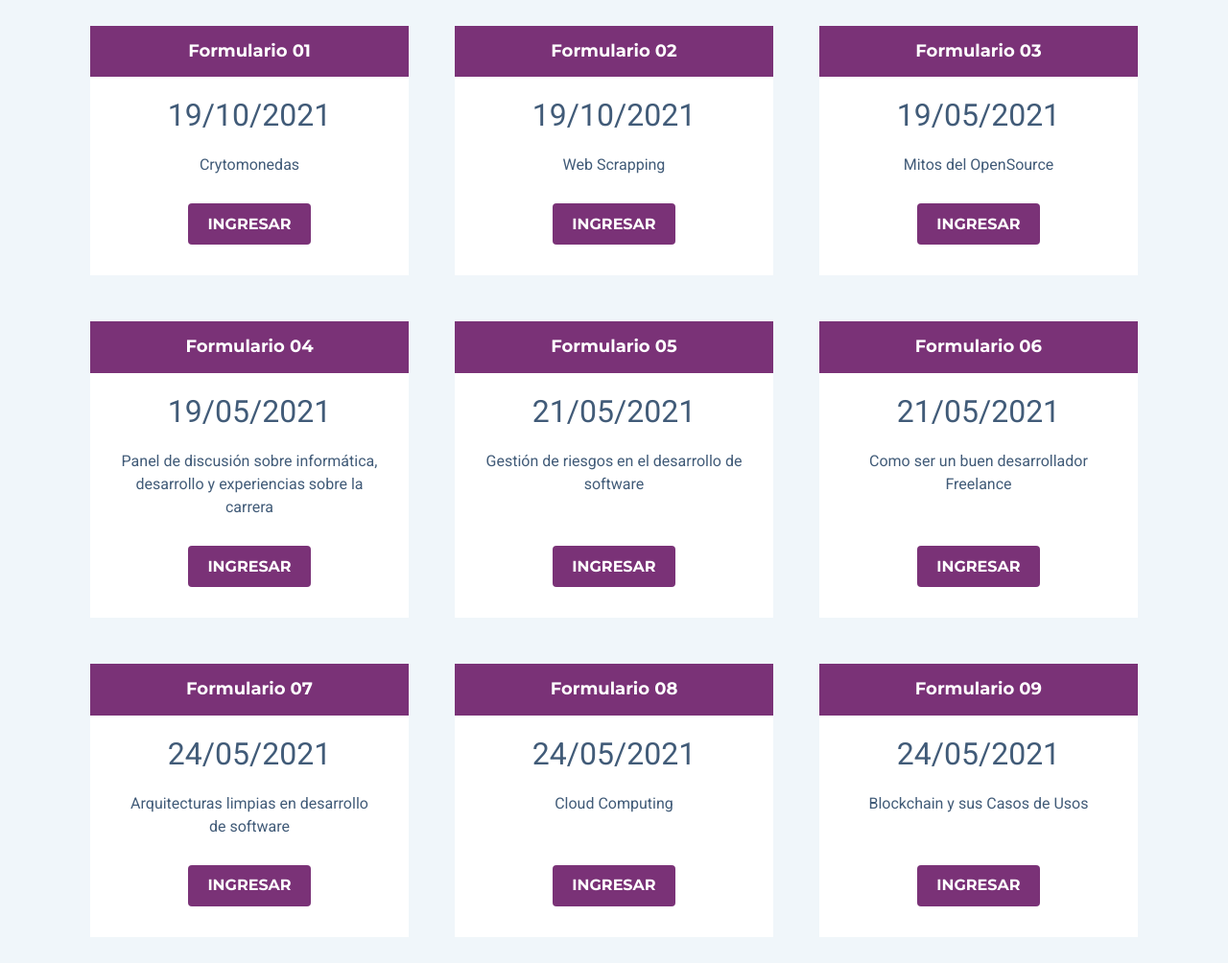
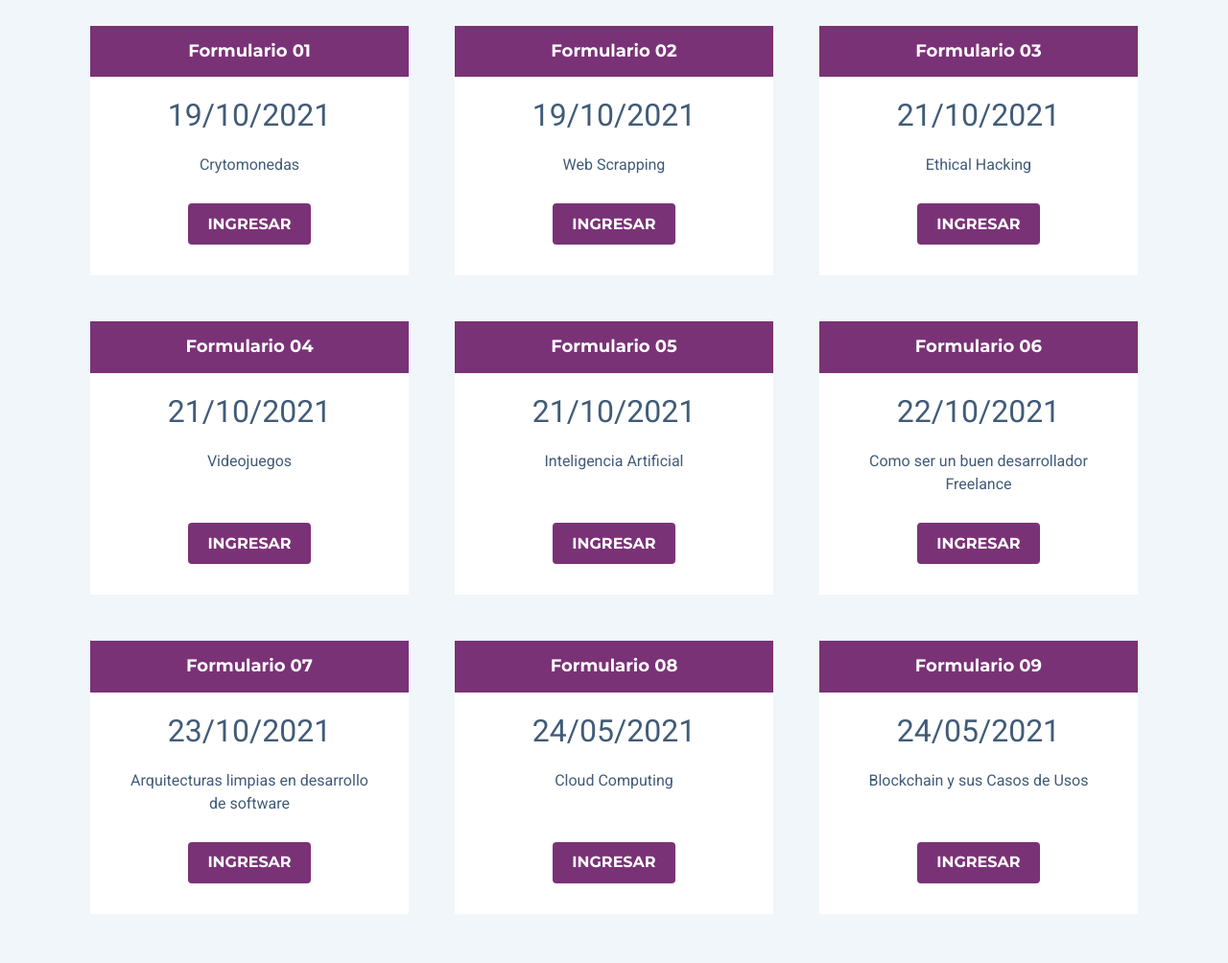
Before and after one commit to catec-upt/catec-upt.github.io, a website with bundled scripts: page index.html in a window 1280 px wide. Shown: the part 6522-7526 px from the top of the page at 96% size. Built offline with nearby package versions, Linux system fonts and the light colour scheme; files whose address does not match are found by name.

Commit message:
Update index.html

```diff
--- a/index.html
+++ b/index.html
@@ -959,7 +959,7 @@
 							</div>
 						</div>
 						<div class="card-footer text-center">
-							<a href="https://docs.google.com/forms/d/e/1FAIpQLSeMqCYMFWj7avQwCW05dXljCAAF9W-IOYVOwo2tPightLihuQ/viewform" class="btn btn-primary">INGRESAR</a>
+							<a href="https://forms.gle/esx8x1wu9FXLFVjg9" class="btn btn-primary">INGRESAR</a>
 						</div>
 					</div>
 				</div>
@@ -971,14 +971,14 @@
 								<h4 class="text-white mb-0">Formulario 03</h4>
 							</div>
 							<div class="info p-3">
-								<div class="price-figure text-center mb-3"><span class="currency">19/05/2021</div>
+								<div class="price-figure text-center mb-3"><span class="currency">21/10/2021</div>
 								<div class="desc px-3 text-center">
-									Mitos del OpenSource
+									Ethical Hacking
 								</div>
 							</div>
 						</div>
 						<div class="card-footer text-center">
-							<a href="https://docs.google.com/forms/d/e/1FAIpQLSdBjghZGQEX9KxjvlHrvPR4GY5ujIVk-3YRQYlJCJQb2KWaFw/viewform" class="btn btn-primary">INGRESAR</a>
+							<a href="https://forms.gle/dYqfv8TiaA2pYQGN7" class="btn btn-primary">INGRESAR</a>
 						</div>
 					</div>
 				</div>
@@ -990,14 +990,14 @@
 								<h4 class="text-white mb-0">Formulario 04</h4>
 							</div>
 							<div class="info p-3">
-								<div class="price-figure text-center mb-3"><span class="currency">19/05/2021</div>
+								<div class="price-figure text-center mb-3"><span class="currency">21/10/2021</div>
 								<div class="desc px-3 text-center">
-									Panel de discusión sobre informática, desarrollo y experiencias sobre la carrera
+									Videojuegos
 								</div>
 							</div>
 						</div>
 						<div class="card-footer text-center">
-							<a href="https://docs.google.com/forms/d/e/1FAIpQLSeg0EOgOXghEIqaYTqu_eO1V3BWvF0VKucOy6LsxgWCc9oogQ/viewform" class="btn btn-primary">INGRESAR</a>
+							<a href="https://forms.gle/J9dji6fUeAAe3syL8" class="btn btn-primary">INGRESAR</a>
 						</div>
 					</div>
 				</div>
@@ -1009,14 +1009,14 @@
 								<h4 class="text-white mb-0">Formulario 05</h4>
 							</div>
 							<div class="info p-3">
-								<div class="price-figure text-center mb-3"><span class="currency">21/05/2021</div>
+								<div class="price-figure text-center mb-3"><span class="currency">21/10/2021</div>
 								<div class="desc px-3 text-center">
-									Gestión de riesgos en el desarrollo de software
+									Inteligencia Artificial
 								</div>
 							</div>
 						</div>
 						<div class="card-footer text-center">
-							<a href="https://docs.google.com/forms/d/e/1FAIpQLScYTbkZZQwXiekevuutvY7kMtvRA137Ov1ULlj_UYEv03jCWw/viewform" class="btn btn-primary">INGRESAR</a>
+							<a href="https://forms.gle/8xjZR93CYp5aqfMF9" class="btn btn-primary">INGRESAR</a>
 						</div>
 					</div>
 				</div>
@@ -1028,7 +1028,7 @@
 								<h4 class="text-white mb-0">Formulario 06</h4>
 							</div>
 							<div class="info p-3">
-								<div class="price-figure text-center mb-3"><span class="currency">21/05/2021</div>
+								<div class="price-figure text-center mb-3"><span class="currency">22/10/2021</div>
 								<div class="desc px-3 text-center">
 									Como ser un buen desarrollador Freelance
 								</div>
@@ -1047,7 +1047,7 @@
 								<h4 class="text-white mb-0">Formulario 07</h4>
 							</div>
 							<div class="info p-3">
-								<div class="price-figure text-center mb-3"><span class="currency">24/05/2021</div>
+								<div class="price-figure text-center mb-3"><span class="currency">23/10/2021</div>
 								<div class="desc px-3 text-center">
 									Arquitecturas limpias en desarrollo de software
 								</div>
```
